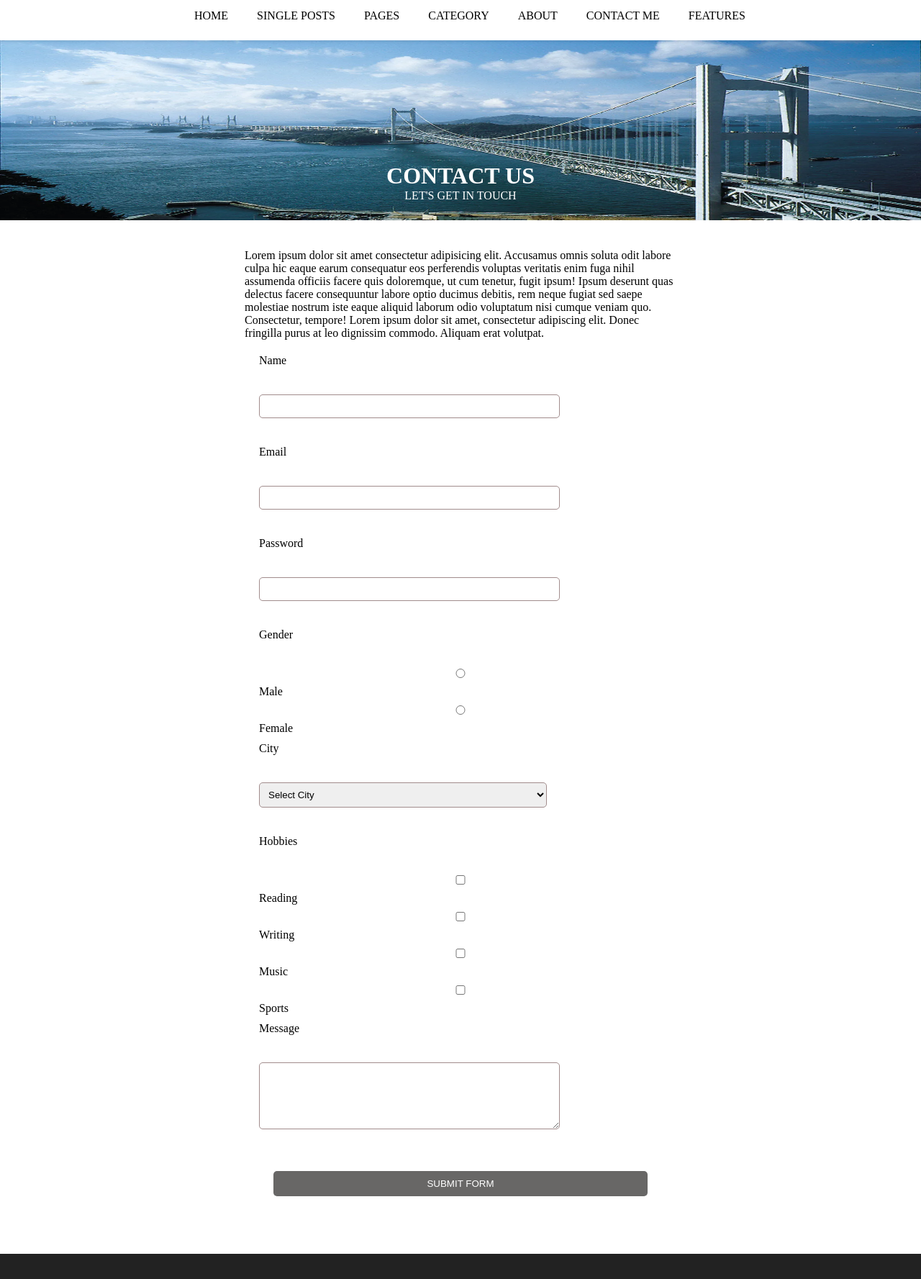
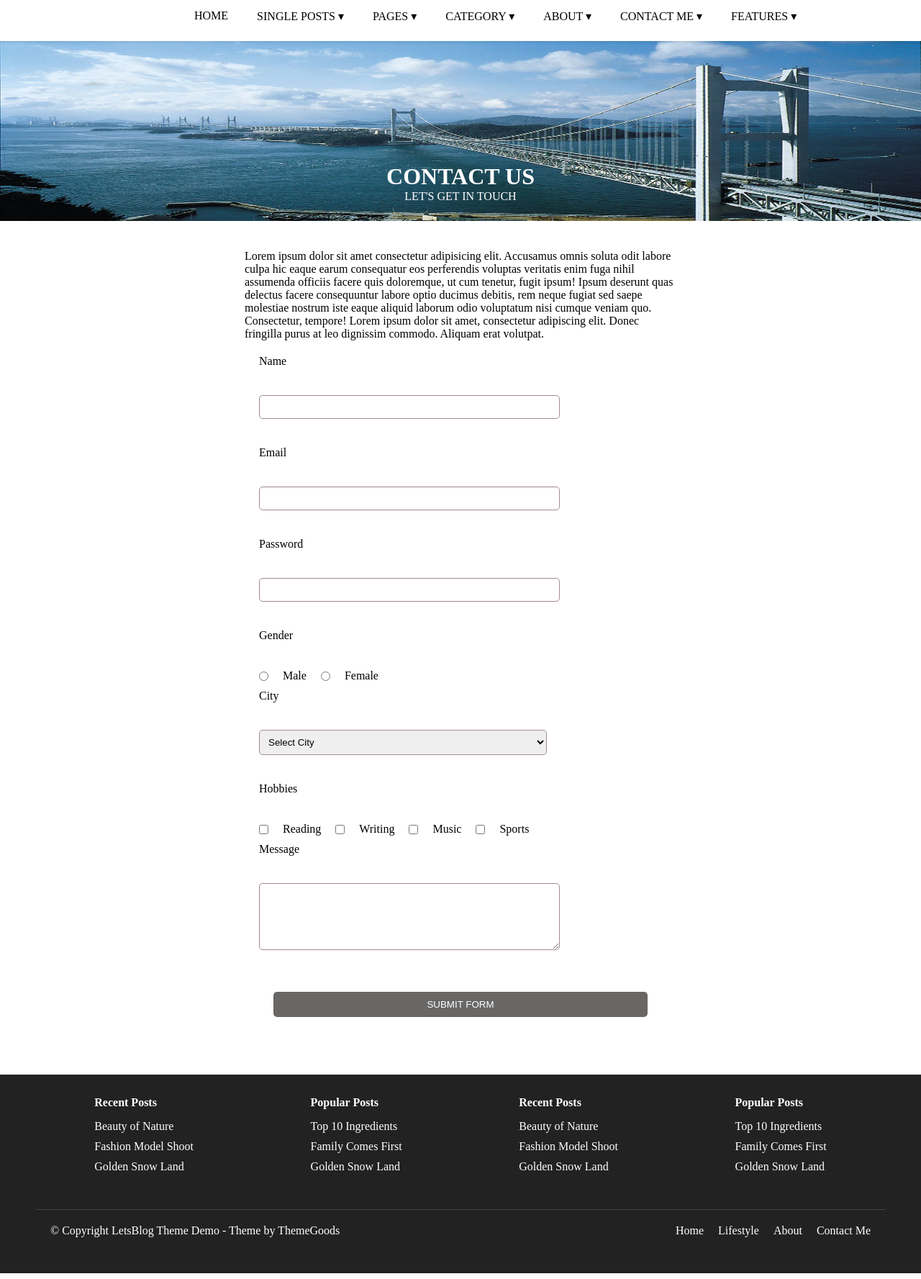
Before and after one commit to harjyotkaurr/ttn, a plain HTML site: page index.html in a window 1280 px wide. Shown: the part 163-1940 px from the top of the page at 72% size. Drawn offline with Linux system fonts and the light colour scheme.

Commit message:
Screenshots Updated to resolve comments

```diff
--- a/index.html
+++ b/index.html
@@ -29,12 +29,22 @@
     <nav>
         <ul>
             <li style=>HOME</a></li>
-            <li style=>SINGLE POSTS</a></li>
-            <li style=>PAGES</a></li>
-            <li style=>CATEGORY</a></li>
-            <li style=>ABOUT</a></li>
-            <li style=>CONTACT ME</a></li>
-            <li style=>FEATURES</a></li>
+            <li class="dropdown">
+                <a href="#">SINGLE POSTS &#9662;</a>
+                <ul class="submenu">
+                  <li><a href="#">Right Sidebar Post</a></li>
+                  <li><a href="#">Fullwidth Post</a></li>
+                  <li><a href="#">Left Sidebar Post</a></li>
+                  <li><a href="#">Gallery Post</a></li>
+                  <li><a href="#">Video Post</a></li>
+                  <li><a href="#">Music Post</a></li>
+                </ul>
+              </li>
+            <li style=>PAGES &#9662;</a></li>
+            <li style=>CATEGORY &#9662;</a></li>
+            <li style=>ABOUT &#9662;</a></li>
+            <li style=>CONTACT ME &#9662;</a></li>
+            <li style=>FEATURES &#9662;</a></li>
         </ul>
     </nav>
 </header>
@@ -64,8 +74,9 @@
         <input type="password" id="password" name="password" required><br>
 
         <label>Gender </label><br>
+        <div class="inline">
         <input type="radio" name="gender" value="Male" required> Male
-        <input type="radio" name="gender" value="Female"> Female<br>
+        <input type="radio" name="gender" value="Female"> Female<br></div>
 
         <label for="city">City </label><br>
         <select id="city" name="city" required>
@@ -77,10 +88,11 @@
         </select><br>
 
         <label>Hobbies </label><br>
+        <div class="inline">
         <input type="checkbox" name="hobbies" value="Reading"> Reading
         <input type="checkbox" name="hobbies" value="Writing"> Writing
         <input type="checkbox" name="hobbies" value="Music"> Music
-        <input type="checkbox" name="hobbies" value="Sports"> Sports<br>
+        <input type="checkbox" name="hobbies" value="Sports"> Sports<br></div>
 
         <label for="message">Message</label><br>
         <textarea id="message" name="message" rows="5" required></textarea><br>
@@ -103,16 +115,16 @@
 
 
 <footer>
-    <div>
+    <div class="footer-section">
         <h4>Recent Posts</h4>
         <ul>
-            <li> Beauty of Nature</li>
+            <li>Beauty of Nature</li>
             <li>Fashion Model Shoot</li>
             <li>Golden Snow Land</li>
         </ul>
+    </div>
 
-    </div>
-    <div>
+    <div class="footer-section">
         <h4>Popular Posts</h4>
         <ul>
             <li>Top 10 Ingredients</li>
@@ -120,7 +132,8 @@
             <li>Golden Snow Land</li>
         </ul>
     </div>
-    <div>
+
+    <div class="footer-section">
         <h4>Recent Posts</h4>
         <ul>
             <li>Beauty of Nature</li>
@@ -128,27 +141,28 @@
             <li>Golden Snow Land</li>
         </ul>
     </div>
-    <div>
+
+    <div class="footer-section">
         <h4>Popular Posts</h4>
         <ul>
             <li>Top 10 Ingredients</li>
             <li>Family Comes First</li>
             <li>Golden Snow Land</li>
         </ul>
+    </div>
 
-    </div>
-    <hr class="top-line">
+
     <div class="contactFooter">
-        <div class="right">&copy Copyright LetsBlog Theme Demo- Theme by ThemeGoods</div>
-        <div class="left"><ul>
+        <p>&copy; Copyright LetsBlog Theme Demo - Theme by ThemeGoods</p>
+        <ul class="footer-links">
             <li>Home</li>
             <li>Lifestyle</li>
             <li>About</li>
             <li>Contact Me</li>
         </ul>
     </div>
-    </div>
 </footer>
+
 <script src="script.js"></script>
 </body>
 </html>
--- a/style.css
+++ b/style.css
@@ -31,6 +31,13 @@ nav ul{
     list-style: none;
 
 }
+nav a{
+    text-decoration: none;
+    color: black;
+}
+nav li{
+    position: relative;
+}
 nav ul li {
     white-space: nowrap;
     padding: 15px 20px;
@@ -40,10 +47,55 @@ nav ul li {
 nav ul li:hover {
     color: rgb(253, 173, 0);
 }
+nav ul li a:hover {
+    color: rgb(253, 173, 0);
+}
+.submenu {
+    display: none;
+    position: absolute;
+    top: 100%;
+    left: 0;
+    background-color: #fff;
+    box-shadow: 0 2px 8px rgba(0, 0, 0, 0.15);
+    list-style: none;
+    padding: 0;
+    margin: 0;
+    min-width: 200px;
+    z-index: 1000;
+  }
+
+
+  .submenu li a {
+    padding: 10px 20px;
+    color: #333;
+    white-space: nowrap;
+  }
+
+
+  .navbar a:hover, .submenu li a:hover {
+    background-color: #f0f0f0;
+    color: #007bff;
+  }
+
+
+  .dropdown:hover .submenu {
+    display: block;
+  }
+
 .top-line {
     border: none;
     height: 1px;
     background-color: rgb(187, 177, 177);
+}
+
+.inline{
+    display: flex;
+    gap: 20px; /* Space between options */
+    align-items: center;
+}
+
+.inline label {
+    margin-right: 10px;
 }
 
 
@@ -69,7 +121,7 @@ nav ul li:hover {
 
     .hamburger {
         display: flex;
-        /* justify-content: flex-start; */
+
     }
 
     nav.active {
@@ -241,25 +293,52 @@ footer {
     background-color: #222;
     color: white;
     display: flex;
+    flex-wrap: wrap;
     justify-content: space-around;
-    padding: 30px;
-    flex-wrap: wrap;
+    padding: 30px 50px;
 }
 
-footer div {
-    padding-bottom: 15px;
-    margin: 10px;
+.footer-section {
     max-width: 200px;
+    margin-bottom: 20px;
+}
+
+footer h4 {
+    margin-bottom: 15px;
+}
+
+footer ul {
+    list-style: none;
+    padding: 0;
+}
+
+footer ul li {
+    margin-bottom: 10px;
+}
+
+
+.contactFooter {
+    width: 100%;
     display: flex;
-    justify-content: center;
-    flex-wrap: wrap;
+    justify-content: space-between;
+    align-items: center;
+    border-top: 1px solid #444;
+    padding: 20px 0;
+    margin-top: 20px;
 }
-footer ul li, h4{
-   margin-bottom: 15px;
-    list-style: none;
+
+.contactFooter p {
+    margin: 0;
+    padding-left: 20px;
 }
-.contactFooter{
-    flex-basis: 100%;
-    /* display: block;
-    justify-content: space-evenly; */
+
+.footer-links {
+    display: flex;
+    gap: 20px;
+    padding-right: 20px;
 }
+
+.footer-links li {
+    margin: 0;
+    cursor: pointer;
+}
```
Also changed, not shown: jsAssignment/q1script.js (+36 -12 lines), htmlTheoryQuestionsAndImages/q3UPDATEDSS1.png (added), htmlTheoryQuestionsAndImages/q3UPDATEDSS2.png (added).
